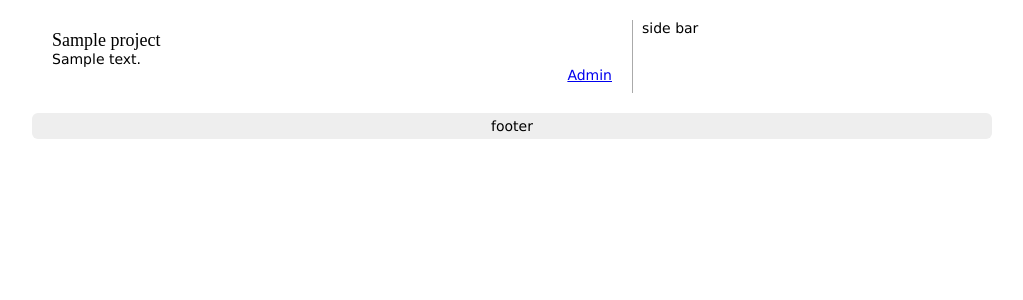
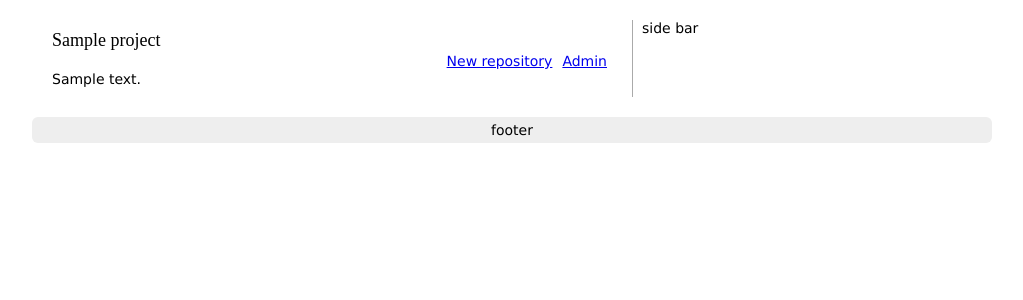
Before and after one commit to harryxu/gitube, a Django app: a page that uses gitube/templates/base.html in a window 1280 px wide. Shown: the part 40-340 px from the top of the page, without its empty margins (128-1151 px from the left). Run offline with Django 3.2, Linux system fonts and the light colour scheme; tables that the repository leaves empty hold one stand-in row (values such as "Sample post"); parts of the project's set-up code (start-up, migrations or seed data) failed here and were passed over; some libraries are stand-ins or nearby versions.

Commit message:
create repo.

```diff
--- a/gitube/apps/project/models.py
+++ b/gitube/apps/project/models.py
@@ -40,7 +40,7 @@ class Project(models.Model):
 
     @models.permalink
     def get_absolute_url(self):
-        return ('apps.project.views.viewProject', (), {
+        return ('view_project', (), {
                     'pslug': str(self.slug)})
 
 class Repository(models.Model):
@@ -77,6 +77,12 @@ class Repository(models.Model):
     def __unicode__(self):
         return self.name
 
+    @models.permalink
+    def get_absolute_url(self):
+        return ('view_repo', (), {
+                    'pslug': str(self.project.slug),
+                    'rslug': str(self.slug)})
+
 
 class RepositoryUserRoles(models.Model):
     user  = models.ForeignKey(User)
--- a/gitube/apps/project/urls.py
+++ b/gitube/apps/project/urls.py
@@ -3,9 +3,11 @@ from django.conf.urls.defaults import patterns, url
 urlpatterns = patterns('apps.project.views',
     # project level
     url(r'^create/$', 'createProject', name='create_project'),
+    url(r'^(?P<pslug>[^/]+)/$', 'viewProject', name='view_project'),
     url(r'^(?P<pslug>\S+)/edit/$', 'editProject', name='edit_project'),
-    url(r'^(?P<pslug>\S+)/$', 'viewProject', name='view_project'),
 
     # repo level
     url(r'^(?P<pslug>\S+)/newrepo/$', 'createRepository', name='create_repo'),
+    url(r'^(?P<pslug>[^/]+)/(?P<rslug>[^/]+)/$', 'viewRepository', name='view_repo'),
+    url(r'^(?P<pslug>[^/]+)/(?P<rslug>[^/]+)/edit/$', 'editRepository', name='edit_repo'),
 );
--- a/gitube/apps/project/views.py
+++ b/gitube/apps/project/views.py
@@ -61,6 +61,11 @@ def editProject(request, pslug):
 #########################  Repository #######################
 
 @login_required
+def viewRepository(request, pslug, rslug):
+    """docstring for viewRepository"""
+    pass
+
+@login_required
 def createRepository(request, pslug):
     """docstring for createRepo"""
     project = get_object_or_404(models.Project, slug=pslug)
@@ -77,10 +82,14 @@ def createRepository(request, pslug):
             return redirect(repo)
 
     return render_to_response('project/repository_form.html',
-            RequestContext(request, {'form':form,'action':'Create'}))
+            RequestContext(request, {
+                'form':form,
+                'project':project,
+                'action':'Create'}))
 
 @login_required
 def editRepository(request, pslug, rslug):
-    project = get_object_or_404(models.Project, slug=pslug)
-    repo = get_object_or_404(models.Repository, slug=rslug, project=project)
+    #project = get_object_or_404(models.Project, slug=pslug)
+    #repo = get_object_or_404(models.Repository, slug=rslug, project=project)
     #TODO
+    pass
--- a/gitube/static/style.css
+++ b/gitube/static/style.css
@@ -51,8 +51,13 @@ h1.title {
     font: 18px bold;
 }
 
+ul.action {
+    float: right;
+}
 ul.action li {
-    float: right;
+    float: left;
+    text-align: right;
+    padding: 2px 5px;
 }
 
 table th {
--- a/gitube/templates/base.html
+++ b/gitube/templates/base.html
@@ -12,7 +12,7 @@
 
 <div id="container">
   <div id="header">
-          <h1 class="logo"><a href="{% url home%}">gitube</a></h1>
+      <h1 class="logo"><a href="{% url home %}">gitube</a></h1>
       <div class="userbox">
         {% if user.is_authenticated %}
           {{ user.username }}
@@ -30,7 +30,9 @@
       <h2>side bar</h2>
       {% if user.is_authenticated %}
       <ul>
-              <li><a href="{% url create_project %}">{% trans "Create a new project" %}</a></li>
+        <li class="create-proj">
+         <a href="{% url create_project %}">{% trans "Create a new project" %}</a>
+        </li>
       </ul>
       {% endif %}
     </div><!--end sidebar-->
--- a/gitube/templates/project/view_project.html
+++ b/gitube/templates/project/view_project.html
@@ -3,10 +3,11 @@
 
 {% block content %}
 <h1 class="title">{{ project.name }}</h1>
-<div class="project-desc">{{ project.description }}</div>
 <ul class="action">
+    <li><a href="{% url create_repo project.slug %}">{% trans "New repository" %}</a></li>
     <li><a href="{% url edit_project project.slug %}">{% trans "Admin" %}</a></li>
 </ul>
+<div class="project-desc clear">{{ project.description }}</div>
 <div class="repo-list">
 </div>
 {% endblock %}
```
Also changed, not shown: gitube/templates/project/repository_form.html (added, +13 -0 lines). Lines whose indentation alone changed are shown as unchanged.
